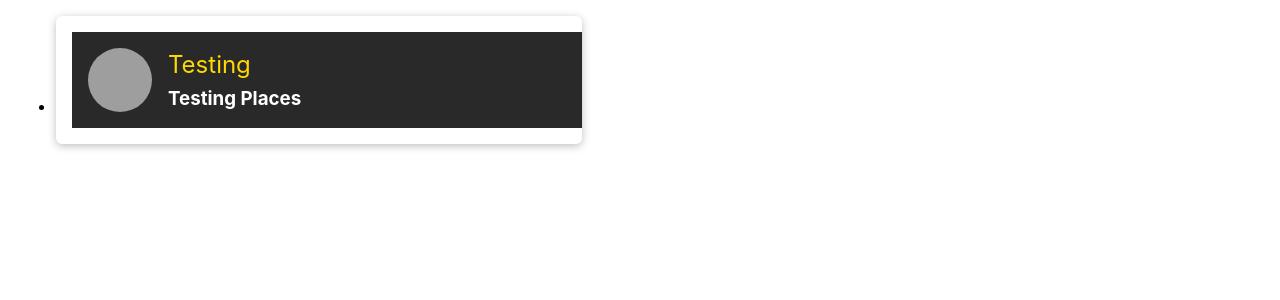
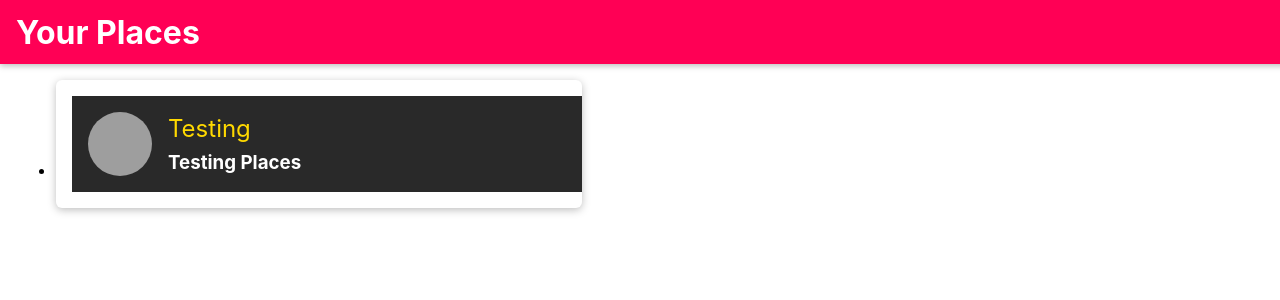
Before and after one commit to Bahlul19/builing-front-end-with-react, a React (Create React App) app: page / in a window 1280 px wide. Shown: the top 300 px of the page. Built offline with nearby package versions, Linux system fonts and the light colour scheme; grey boxes are pictures that could not be loaded.

Commit message:
Created the nav link section for the header

```diff
--- a/src/App.js
+++ b/src/App.js
@@ -1,29 +1,25 @@
 import React from 'react';
-import { BrowserRouter as Router, Route, Switch } from 'react-router-dom';
+import { BrowserRouter as Router, Route,Redirect, Switch } from 'react-router-dom';
 import Users from './users/pages/Users';
 import NewPlaces from './places/pages/NewPlaces';
+import MainNavigation from './shared/components/Navigation/MainNavigation';
 
 const App = () => {
-  return(
-
+  return (
     <Router>
-
+      <main>
+      <MainNavigation />
         <Switch>
-
-    <Route path="/" exact component={Users}>
+          <Route path="/" exact>
             <Users />
           </Route>
-
-    <Route path="/places/new" exact component={NewPlaces}>
+          <Route path="/places/new" exact>
             <NewPlaces />
           </Route>
-
+          <Redirect to="/" />
         </Switch>
-
-    {/* <Redirect to="/" /> */}
-
+      </main>
     </Router>
-
   );
 };
 
--- /dev/null
+++ b/src/shared/components/Navigation/MainHeader.css
@@ -0,0 +1,23 @@
+.main-header {
+    width: 100%;
+    height: 4rem;
+    display: flex;
+    align-items: center;
+    position: fixed;
+    top: 0;
+    left: 0;
+    background: #ff0055;
+    box-shadow: 0 2px 6px rgba(0, 0, 0, 0.26);
+    padding: 0 1rem;
+    z-index: 5;
+  }
+
+  main {
+    margin-top: 5rem;
+  }
+
+  @media (min-width: 768px) {
+    .main-header {
+      justify-content: space-between;
+    }
+  }
--- /dev/null
+++ b/src/shared/components/Navigation/MainHeader.js
@@ -0,0 +1,11 @@
+import React from 'react';
+
+import './MainHeader.css';
+
+const MainHeader = props => {
+    return <header className='main-header'>
+        {props.children}
+    </header>
+};
+
+export default MainHeader;
--- /dev/null
+++ b/src/shared/components/Navigation/MainNavigation.css
@@ -0,0 +1,45 @@
+.main-navigation__menu-btn {
+    width: 3rem;
+    height: 3rem;
+    background: transparent;
+    border: none;
+    display: flex;
+    flex-direction: column;
+    justify-content: space-around;
+    margin-right: 2rem;
+    cursor: pointer;
+  }
+
+  .main-navigation__menu-btn span {
+    display: block;
+    width: 3rem;
+    height: 2.5px;
+    background: white;
+  }
+
+  .main-navigation__title {
+    color: white;
+  }
+
+  .main-navigation__title a {
+    text-decoration: none;
+    color: white;
+  }
+
+  .main-navigation__header-nav {
+    display: none;
+  }
+
+  .main-navigation__drawer-nav {
+    height: 100%;
+  }
+
+  @media (min-width: 768px) {
+    .main-navigation__menu-btn {
+      display: none;
+    }
+
+    .main-navigation__header-nav {
+      display: block;
+    }
+  }
--- /dev/null
+++ b/src/shared/components/Navigation/MainNavigation.js
@@ -0,0 +1,23 @@
+import React from 'react'
+import { Link } from 'react-router-dom';
+
+import MainHeader from './MainHeader';
+import './MainNavigation.css';
+
+const MainNavigation = props =>{
+    return(
+        <MainHeader>
+            <button className='main-navigation__menu-btn'>
+            <span />
+            <span />
+            <span />
+            </button>
+            <h1 className='main-navigation__title'>
+                <Link to="/">Your Places</Link>
+            </h1>
+            <nav>...</nav>
+        </MainHeader>
+    );
+};
+
+export default MainNavigation;
--- a/src/users/components/UserList.js
+++ b/src/users/components/UserList.js
@@ -1,13 +1,17 @@
 // import userEvent from '@testing-library/user-event';
 import React from 'react';
+
 import UserItem from './UserItem';
+import Card from '../../shared/components/UIElements/Card';
 import './UserList.css'
 
 const UserList = props => {
     if(props.items.length === 0){
         return(
             <div className='center'>
+                <Card>
                 <h2>User not found</h2>
+                </Card>
             </div>
         );
     }
```
Also changed, not shown: src/shared/components/Navigation/NavLinks.css (added), src/shared/components/Navigation/NavLinks.js (added), src/shared/components/Navigation/SideDrawer.css (added), src/shared/components/Navigation/SideDrawer.js (added). Lines whose indentation alone changed are shown as unchanged.
